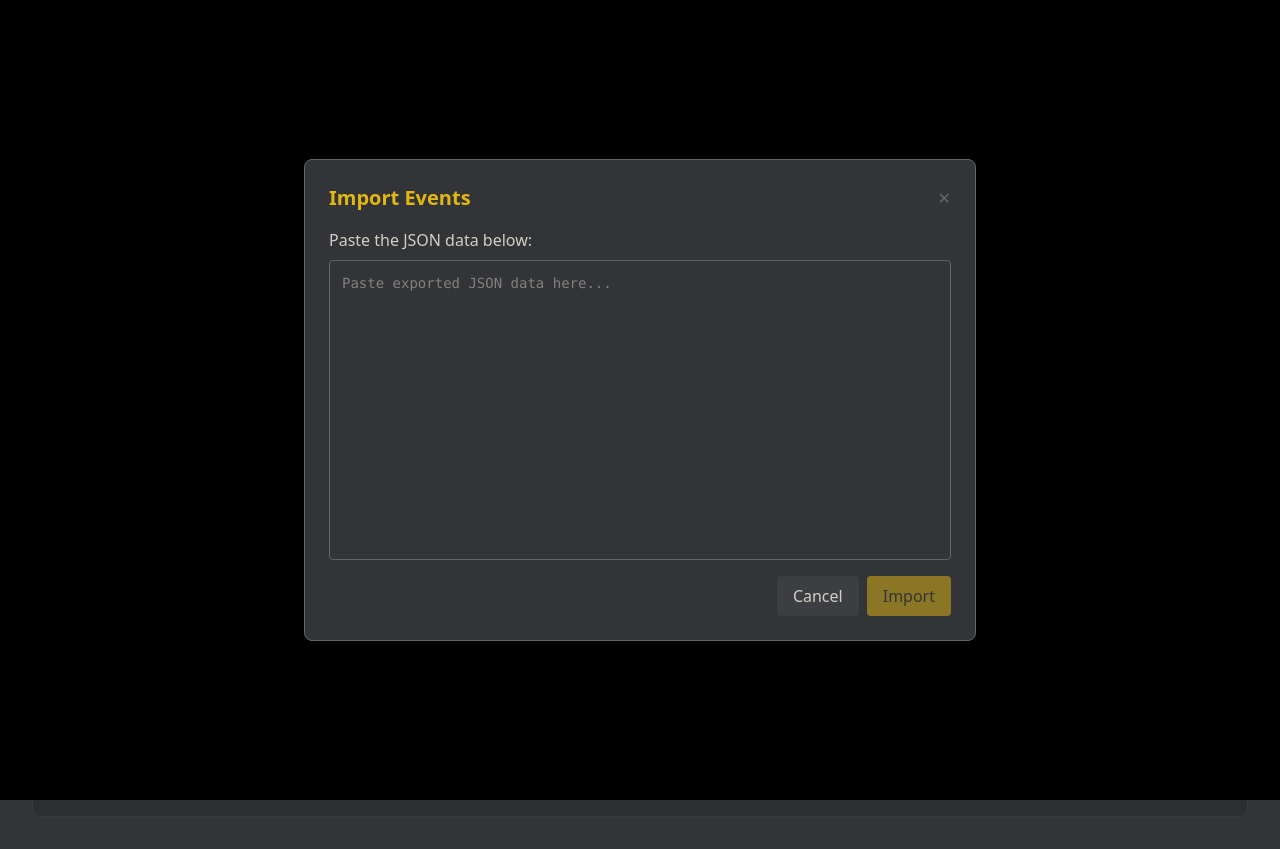
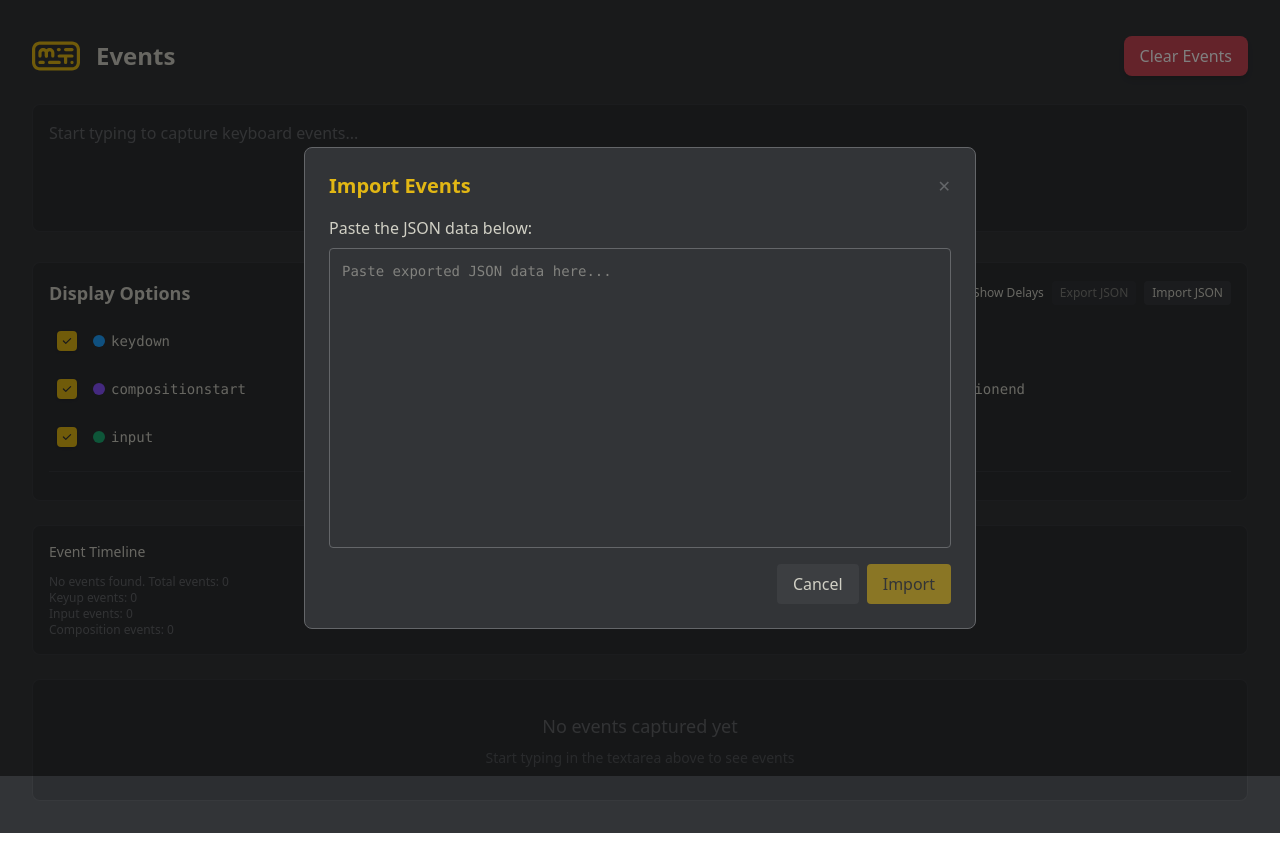
Before and after one commit to monkeytypegame/monkeytype-events, a React (Vite) app: page / in a window 1280 px wide. Both pictures are taken after a click on the button "Import JSON". Built offline with nearby package versions, Linux system fonts and the light colour scheme.

Commit message:
feat: add modal for import/export functionality and enhance accessibility

```diff
--- a/src/components/EventOptions.tsx
+++ b/src/components/EventOptions.tsx
@@ -94,6 +94,14 @@ export function EventOptions({
   };
 
   return (
+    <>
+      <ExportImportModal
+        isOpen={modalOpen}
+        onClose={() => setModalOpen(false)}
+        events={events}
+        onImportEvents={onImportEvents}
+        mode={modalMode}
+      />
       <div className="bg-sub-alt rounded-lg p-4 border border-sub/20 space-y-4">
         {/* Header with controls */}
         <div className="flex items-center justify-between">
@@ -146,7 +154,7 @@ export function EventOptions({
             </label>
             <button
               onClick={handleExport}
-            className="text-xs px-2 py-1 bg-sub/20 hover:bg-sub/30 text-text rounded transition-colors duration-200"
+              className="text-xs px-2 py-1 bg-sub/20 hover:bg-sub/30 text-text rounded transition-colors duration-200 disabled:opacity-50 disabled:cursor-not-allowed disabled:hover:bg-sub/20"
               disabled={events.length === 0}
             >
               Export JSON
@@ -224,7 +232,10 @@ export function EventOptions({
               const count = eventCounts[key] || 0;
               if (!filters[key] || count === 0) return null;
               return (
-              <span key={key} className="font-mono flex items-center space-x-1">
+                <span
+                  key={key}
+                  className="font-mono flex items-center space-x-1"
+                >
                   <div
                     className="w-1.5 h-1.5 rounded-full flex-shrink-0"
                     style={{
@@ -240,14 +251,7 @@ export function EventOptions({
             })}
           </div>
         </div>
-
-      <ExportImportModal
-        isOpen={modalOpen}
-        onClose={() => setModalOpen(false)}
-        events={events}
-        onImportEvents={onImportEvents}
-        mode={modalMode}
-      />
       </div>
+    </>
   );
 }
--- a/src/components/ExportImportModal.tsx
+++ b/src/components/ExportImportModal.tsx
@@ -1,4 +1,4 @@
-import { useState } from "react";
+import { useState, useEffect } from "react";
 import type { EventData } from "../types/events";
 
 interface ExportImportModalProps {
@@ -20,6 +20,42 @@ export function ExportImportModal({
   const [copySuccess, setCopySuccess] = useState(false);
 
   const exportJson = JSON.stringify(events, null, 2);
+
+  // Handle ESC key to close modal
+  useEffect(() => {
+    const handleEscKey = (event: KeyboardEvent) => {
+      if (event.key === 'Escape' && isOpen) {
+        event.preventDefault();
+        event.stopPropagation();
+        onClose();
+      }
+    };
+
+    if (isOpen) {
+      document.addEventListener('keydown', handleEscKey);
+      return () => {
+        document.removeEventListener('keydown', handleEscKey);
+      };
+    }
+  }, [isOpen, onClose]);
+
+  // Prevent body scroll when modal is open and preserve scrollbar space
+  useEffect(() => {
+    if (isOpen) {
+      const scrollbarWidth = window.innerWidth - document.documentElement.clientWidth;
+      const body = document.body;
+      const originalOverflow = body.style.overflow;
+      const originalPaddingRight = body.style.paddingRight;
+
+      body.style.overflow = 'hidden';
+      body.style.paddingRight = `${(parseInt(originalPaddingRight) || 0) + scrollbarWidth}px`;
+
+      return () => {
+        body.style.overflow = originalOverflow;
+        body.style.paddingRight = originalPaddingRight;
+      };
+    }
+  }, [isOpen]);
 
   const handleCopy = async () => {
     try {
@@ -49,8 +85,14 @@ export function ExportImportModal({
   if (!isOpen) return null;
 
   return (
-    <div className="fixed inset-0 bg-black bg-opacity-50 flex items-center justify-center z-50">
-      <div className="bg-bg border border-sub rounded-lg p-6 max-w-2xl w-full mx-4 max-h-[80vh] flex flex-col">
+    <div
+      className="fixed inset-0 bg-black/50 flex items-center justify-center z-50"
+      onClick={onClose}
+    >
+      <div
+        className="bg-bg border border-sub rounded-lg p-6 max-w-2xl w-full mx-4 max-h-[80vh] flex flex-col"
+        onClick={(e) => e.stopPropagation()}
+      >
         <div className="flex justify-between items-center mb-4">
           <h2 className="text-xl font-bold text-main">
             {mode === "export" ? "Export Events" : "Import Events"}
```
Lines whose indentation alone changed are shown as unchanged.
